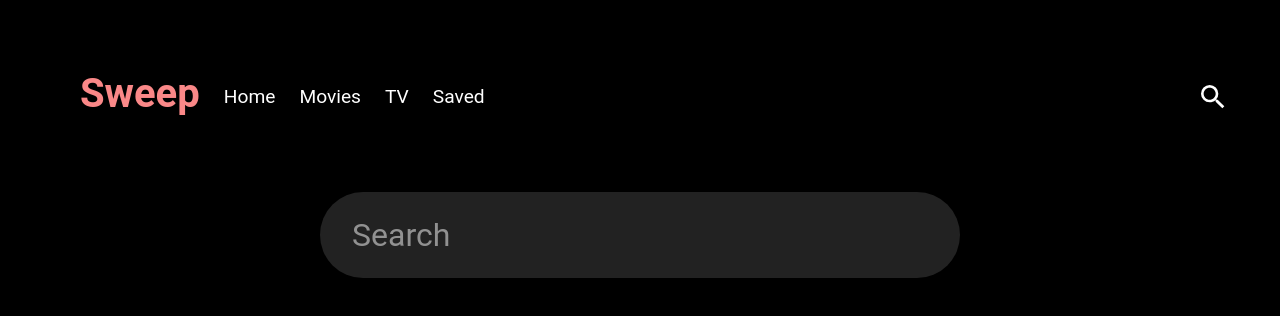
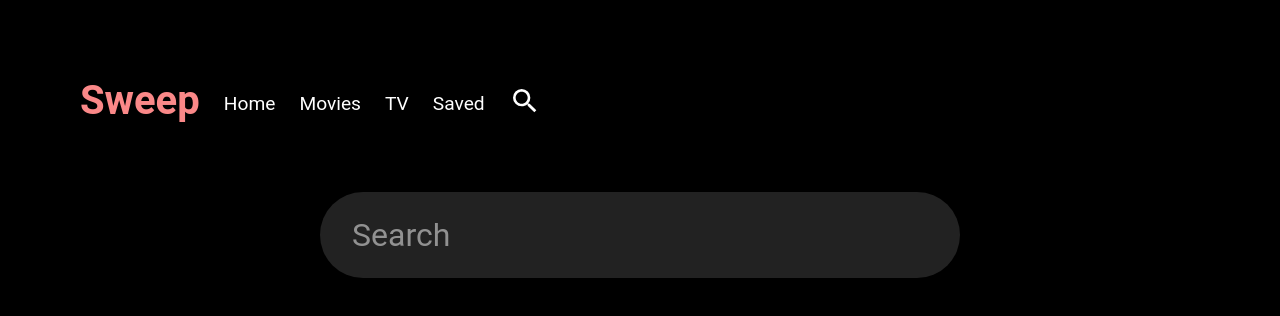
Before and after one commit to amltms/shutter, a React (Create React App) app: page /search in a window 1280 px wide. Shown: the top 316 px of the page. Built offline with nearby package versions, Linux system fonts and the light colour scheme.

Commit message:
fix: navbar

```diff
--- a/package.json
+++ b/package.json
@@ -12,7 +12,7 @@
     "@types/react": "^17.0.17",
     "@types/react-dom": "^17.0.9",
     "@types/styled-components": "^5.1.12",
-    "axios": "^0.21.1",
+    "axios": "^0.21.4",
     "react": "^17.0.2",
     "react-dom": "^17.0.2",
     "react-icons": "^4.2.0",
--- a/public/index.html
+++ b/public/index.html
@@ -21,7 +21,7 @@
       work correctly both with client-side routing and a non-root public URL.
       Learn how to configure a non-root public URL by running `npm run build`.
     -->
-    <title>Screens</title>
+    <title>Sweep</title>
   </head>
   <body>
     <noscript>You need to enable JavaScript to run this app.</noscript>
--- a/src/components/Nav.tsx
+++ b/src/components/Nav.tsx
@@ -76,14 +76,7 @@ const Bars = styled.div`
   }
 `;
 
-const Search = styled(MdSearch)`
-  position: absolute;
-  right: 4%;
-  top: 75%;
-  @media screen and (max-width: 901px) {
-    position: relative;
-  }
-`;
+const Search = styled(MdSearch)``;
 
 export const Nav: FC = () => {
   const [scrolled, setScrolled] = useState(false);
--- a/src/components/items/Item.tsx
+++ b/src/components/items/Item.tsx
@@ -25,7 +25,7 @@ const ItemImg = styled.img`
   transition: 0.5s;
   position: relative;
   overflow: hidden;
-  height: 20rem;
+  height: 300px;
   @media screen and (max-width: 900px) {
     height: 25rem;
   }
```
Also changed, not shown: 1 other file (tests, documents, lock files or other folders).
